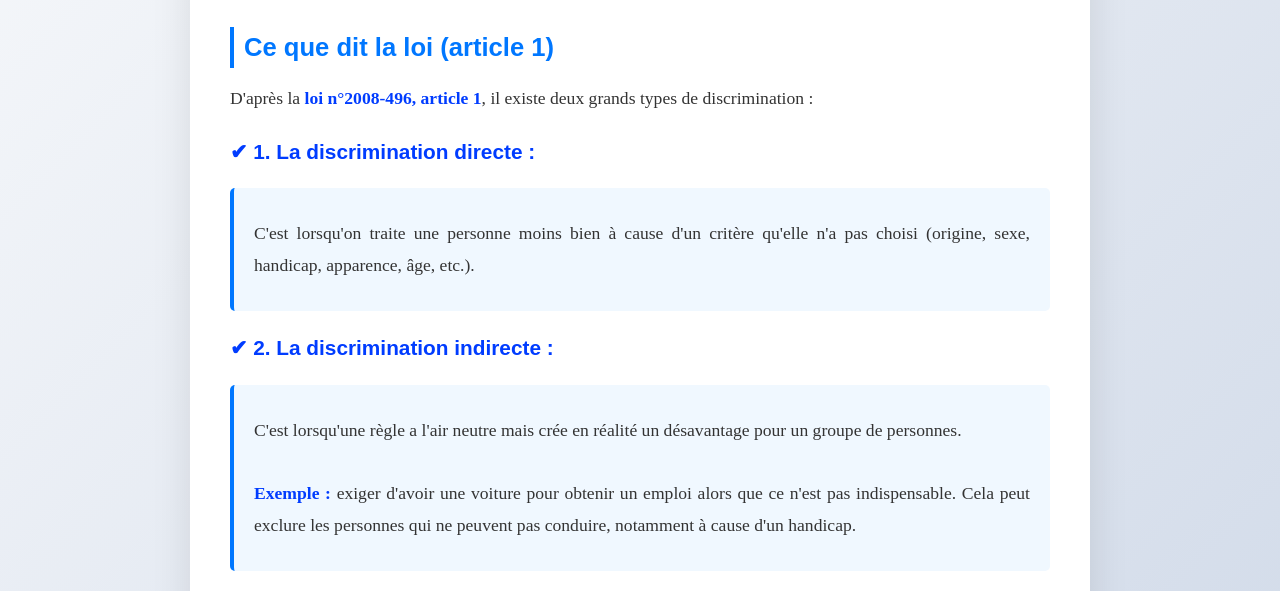
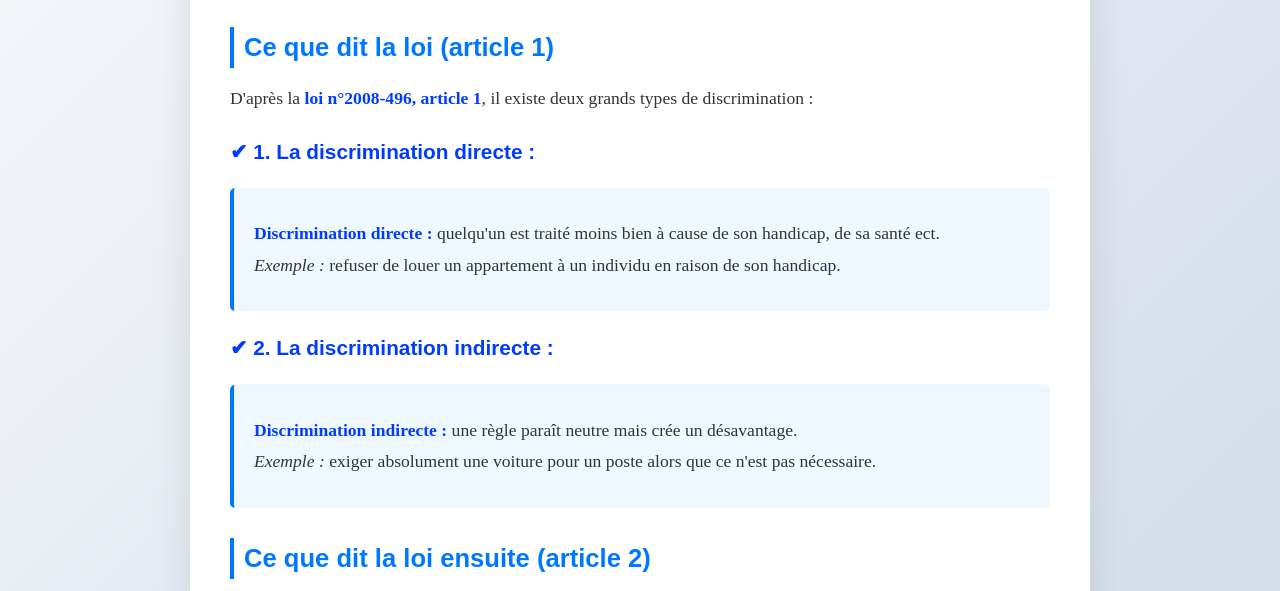
Before and after one commit to shiyon7/emc, a plain HTML site: page loi_vs_discrimination.html in a window 1280 px wide. Shown: the part 137-728 px from the top of the page. Drawn offline with Linux system fonts and the light colour scheme.

Commit message:
structuration

```diff
--- a/loi_vs_discrimination.html
+++ b/loi_vs_discrimination.html
@@ -20,22 +20,22 @@
       <h3>✔ 1. La discrimination directe :</h3>
       <div class="highlight-box">
         <p>
-          C'est lorsqu'on traite une personne moins bien à cause d'un critère
-          qu'elle n'a pas choisi (origine, sexe, handicap, apparence, âge,
-          etc.).
+          <strong>Discrimination directe :</strong> quelqu'un est traité moins
+          bien à cause de son handicap, de sa santé ect.
+          <br />
+          <em>Exemple :</em> refuser de louer un appartement à un individu en
+          raison de son handicap.
         </p>
       </div>
 
       <h3>✔ 2. La discrimination indirecte :</h3>
       <div class="highlight-box">
         <p>
-          C'est lorsqu'une règle a l'air neutre mais crée en réalité un
-          désavantage pour un groupe de personnes.
-          <br /><br />
-          <strong>Exemple :</strong> exiger d'avoir une voiture pour obtenir un
-          emploi alors que ce n'est pas indispensable. Cela peut exclure les
-          personnes qui ne peuvent pas conduire, notamment à cause d'un
-          handicap.
+          <strong>Discrimination indirecte :</strong> une règle paraît neutre
+          mais crée un désavantage.
+          <br />
+          <em>Exemple :</em> exiger absolument une voiture pour un poste alors
+          que ce n'est pas nécessaire.
         </p>
       </div>
 
```
Also changed, not shown: index.html (+1 -21 lines).
